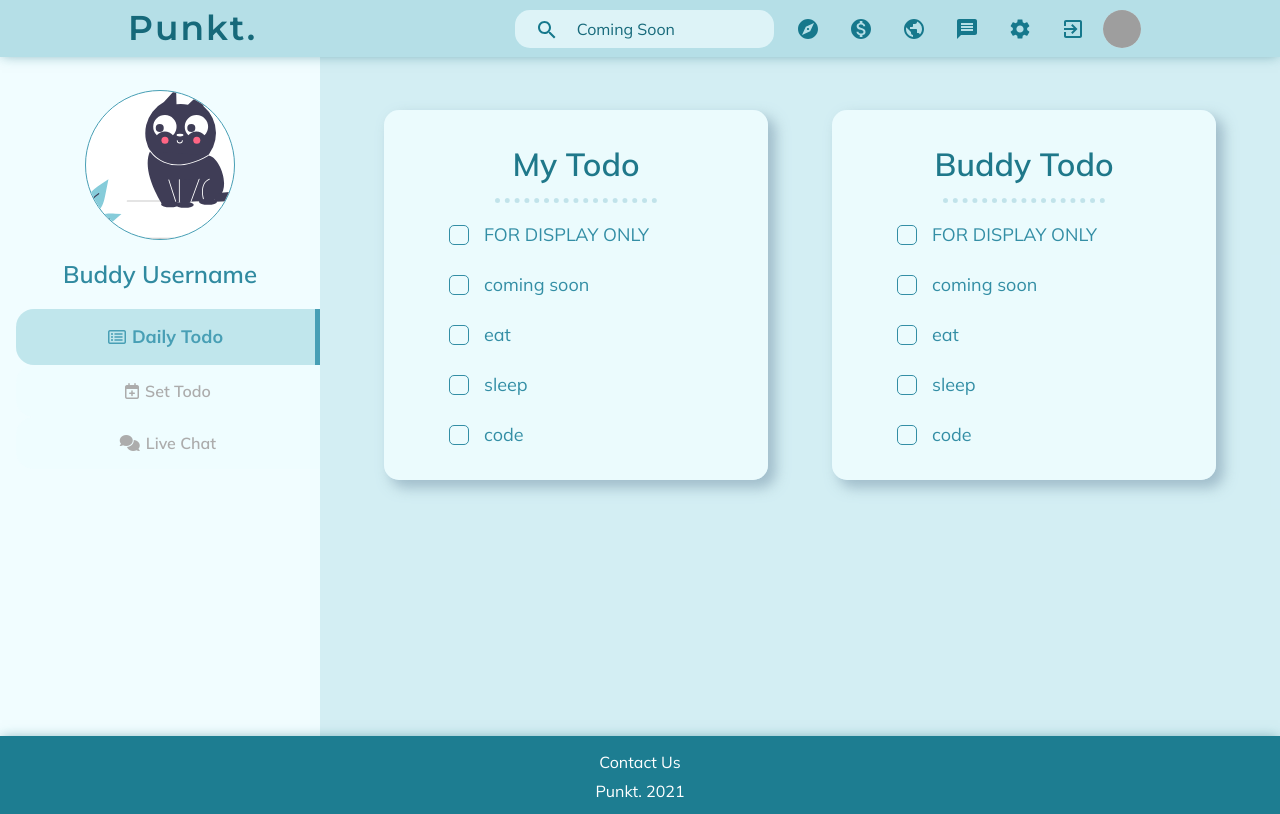
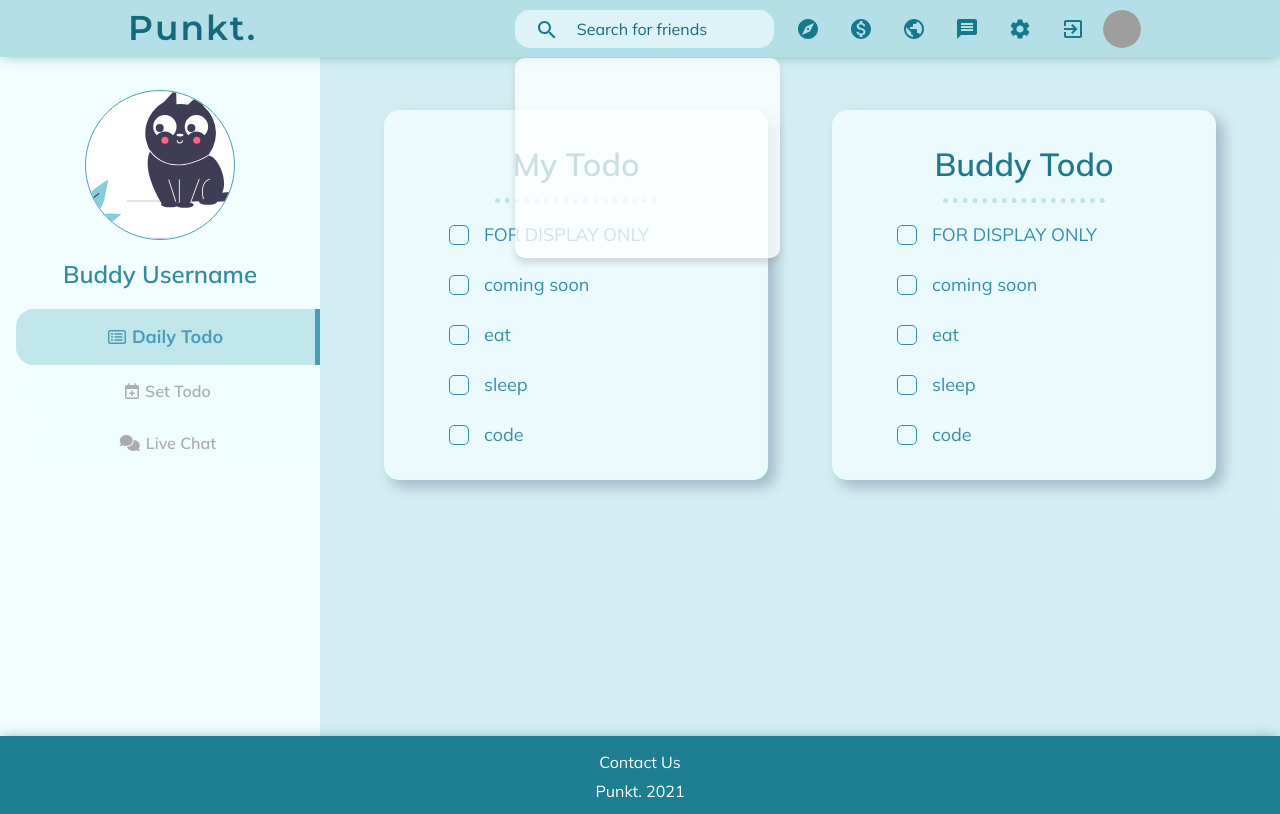
Before and after one commit to angkoonhwee/Punkt-Milestone3, a React (Create React App) app in the folder client/: page /buddy in a window 1280 px wide. Built offline with nearby package versions, Linux system fonts and the light colour scheme; no server answers; sample sign-in values are in the browser's storage; grey boxes are pictures that could not be loaded; a web font is replaced by a local one.

Commit message:
Add incomplete search

```diff
--- a/client/src/components/navbarMain/NavbarMain.jsx
+++ b/client/src/components/navbarMain/NavbarMain.jsx
@@ -11,6 +11,7 @@ import PublicIcon from "@material-ui/icons/Public";
 import ExitToAppIcon from "@material-ui/icons/ExitToApp";
 import { Link, Redirect } from "react-router-dom";
 import { UserContext } from "../../context/UserContext";
+import Searchbar from "./Searchbar";
 
 function NavbarMain() {
   const PublicImg = process.env.REACT_APP_PUBLIC_URL;
@@ -46,13 +47,7 @@ function NavbarMain() {
         <div className="collapse navbar-collapse" id="navbarTogglerDemo02">
           <ul className="navbar-nav ms-auto mb-2 mb-lg-0">
             <li className="nav-item">
-              <div className="nav-link searchBar" title="Search">
-                <SearchIcon className="searchIcon" />
-                <input
-                  placeholder="Coming Soon"
-                  className="searchInput"
-                ></input>
-              </div>
+              <Searchbar />
             </li>
 
             <li className="nav-item">
--- /dev/null
+++ b/client/src/components/navbarMain/Searchbar.jsx
@@ -0,0 +1,31 @@
+import React, { useEffect, useState } from "react";
+import SearchIcon from "@material-ui/icons/Search";
+import { url } from "../../utils/constants";
+import axios from "axios";
+
+export default function Searchbar() {
+  const [userData, setUserData] = useState(false);
+  const [filteredData, setFilteredData] = useState([]);
+  const [usernameEntered, setUsernameEntered] = useState("");
+
+  useEffect(() => {
+    if (!userData) {
+      const fetchUsersData = async () => {
+        const res = await axios.get(url + "/user/all");
+        setUserData(res.data);
+        // console.log(res.data);
+      };
+      fetchUsersData();
+    }
+  }, [userData]);
+
+  return (
+    <div className="searchbar-wrapper">
+      <div className="nav-link searchBar" title="Search">
+        <SearchIcon className="searchIcon" />
+        <input placeholder="Search for friends" className="searchInput"></input>
+      </div>
+      <div className="data-result"></div>
+    </div>
+  );
+}
--- a/client/src/components/navbarMain/navbarMain.css
+++ b/client/src/components/navbarMain/navbarMain.css
@@ -134,6 +134,40 @@
   background-color: transparent;
 }
 
+.searchbar-wrapper {
+  position: relative;
+}
+
+.data-result {
+  position: absolute;
+  margin-left: 7.5px;
+  z-index: 2;
+  margin-top: 3px;
+  width: 265px;
+  height: 200px;
+  background-color: rgba(255, 255, 255, 0.76);
+  box-shadow: rgba(150, 150, 150, 0.35) 0px 5px 7.5px;
+  border-radius: 10px;
+  overflow: hidden;
+  overflow-y: auto;
+}
+
+/* .data-result::-webkit-scrollbar {
+  display: none;
+} */
+
+.data-result .data-item {
+  width: 100%;
+  height: 50px;
+  display: flex;
+  align-items: center;
+  color: black;
+}
+
+.data-item p {
+  margin-left: 10px;
+}
+
 @media (max-width: 990px) {
   .nav-name {
     display: flex;
```
Also changed, not shown: 1 other file (tests, documents, lock files or other folders).
